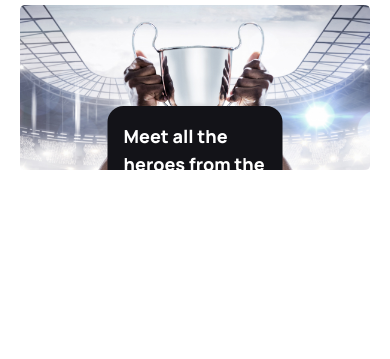
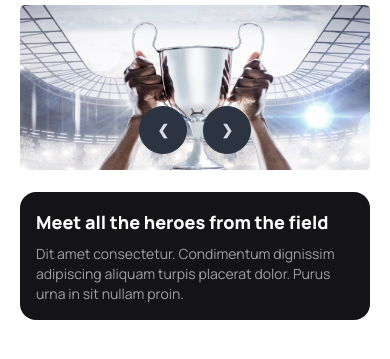
Before and after one commit to asaduzzamanayon01/b9-a3, a plain HTML site: page index.html in a window 390 px wide. Shown: the part 59-418 px from the top of the page. Drawn offline with nearby package versions, Linux system fonts and the light colour scheme.

Commit message:
header section done with responsive layout

```diff
--- a/index.html
+++ b/index.html
@@ -105,7 +105,7 @@
           </div>
         </div>
       </nav>
-      <div class="banner-section space-y-14">
+      <div class="space-y-4 banner-section">
         <!-- <img src="Images/1.png" alt="" class="container mx-auto" /> -->
         <div class="w-full carousel">
           <div id="slide1" class="relative w-full carousel-item ">
@@ -116,39 +116,15 @@
               <a href="#slide4" class="btn btn-circle btn-neutral">❮</a>
               <a href="#slide2" class="btn btn-circle btn-neutral">❯</a>
             </div>
-            <div class="absolute bottom-0 p-4 translate-x-1/2 translate-y-48 right-1/2 rounded-2xl bg-color-blackish lg:transform-none lg:m-8 lg:right-0 lg:p-7">
+            <div class="hidden md:block lg:block lg:absolute lg:rounded-2xl bg-color-blackish lg:transform-none lg:m-8 lg:bottom-0 lg:right-0 lg:p-7">
               <h2 class="text-lg font-extrabold text-white lg:text-2xl">Meet all the heroes from the field</h2>
-              <p class="text-sm text-color-texts lg:text-base">Dit amet consectetur. Condimentum dignissim adipiscing aliquam turpis placerat dolor. Purus urna in sit nullam proin. </p>
+              <p class="text-sm text-color-texts lg:text-base">Dit amet consectetur. Condimentum dignissim adipiscing aliquam <br>turpis placerat dolor. Purus urna in sit nullam proin. </p>
             </div>
           </div>
-          <!-- <div id="slide2" class="relative w-full carousel-item">
-            <img src="Images/1.png" class="w-full" />
-            <div
-              class="absolute bottom-0 flex justify-center gap-4 p-4 transform -translate-x-1/2 left-1/2 sm:bottom-0 sm:left-0 sm:transform-none lg:bottom-0 lg:left-0 lg:transform-none sm:p-5 lg:p-9"
-            >
-              <a href="#slide1" class="btn btn-circle btn-neutral">❮</a>
-              <a href="#slide3" class="btn btn-circle btn-neutral">❯</a>
-            </div>
-          </div>
-          <div id="slide3" class="relative w-full carousel-item">
-            <img src="Images/1.png" class="w-full" />
-            <div
-              class="absolute bottom-0 flex justify-center gap-4 p-4 transform -translate-x-1/2 left-1/2 sm:bottom-0 sm:left-0 sm:transform-none lg:bottom-0 lg:left-0 lg:transform-none sm:p-5 lg:p-9"
-            >
-              <a href="#slide2" class="btn btn-circle btn-neutral">❮</a>
-              <a href="#slide4" class="btn btn-circle btn-neutral">❯</a>
-            </div>
-          </div>
-          <div id="slide4" class="relative w-full carousel-item">
-            <img src="Images/1.png" class="w-full" />
-            <div
-              class="absolute bottom-0 flex justify-center gap-4 p-4 transform -translate-x-1/2 left-1/2 sm:bottom-0 sm:left-0 sm:transform-none lg:bottom-0 lg:left-0 lg:transform-none sm:p-5 lg:p-9"
-            >
-              <a href="#slide3" class="btn btn-circle btn-neutral">❮</a>
-              <a href="#slide1" class="btn btn-circle btn-neutral">❯</a>
-            </div>
-          </div>
-        </div> -->
+      </div>
+      <div class="p-4 space-y-2 bg-color-blackish rounded-2xl lg:hidden">
+          <h2 class="text-lg font-extrabold text-white">Meet all the heroes from the field</h2>
+          <p class="text-sm text-color-texts">Dit amet consectetur. Condimentum dignissim adipiscing aliquam turpis placerat dolor. Purus urna in sit nullam proin. </p>
       </div>
     </header>
     <main class="container mx-auto"></main>
```
